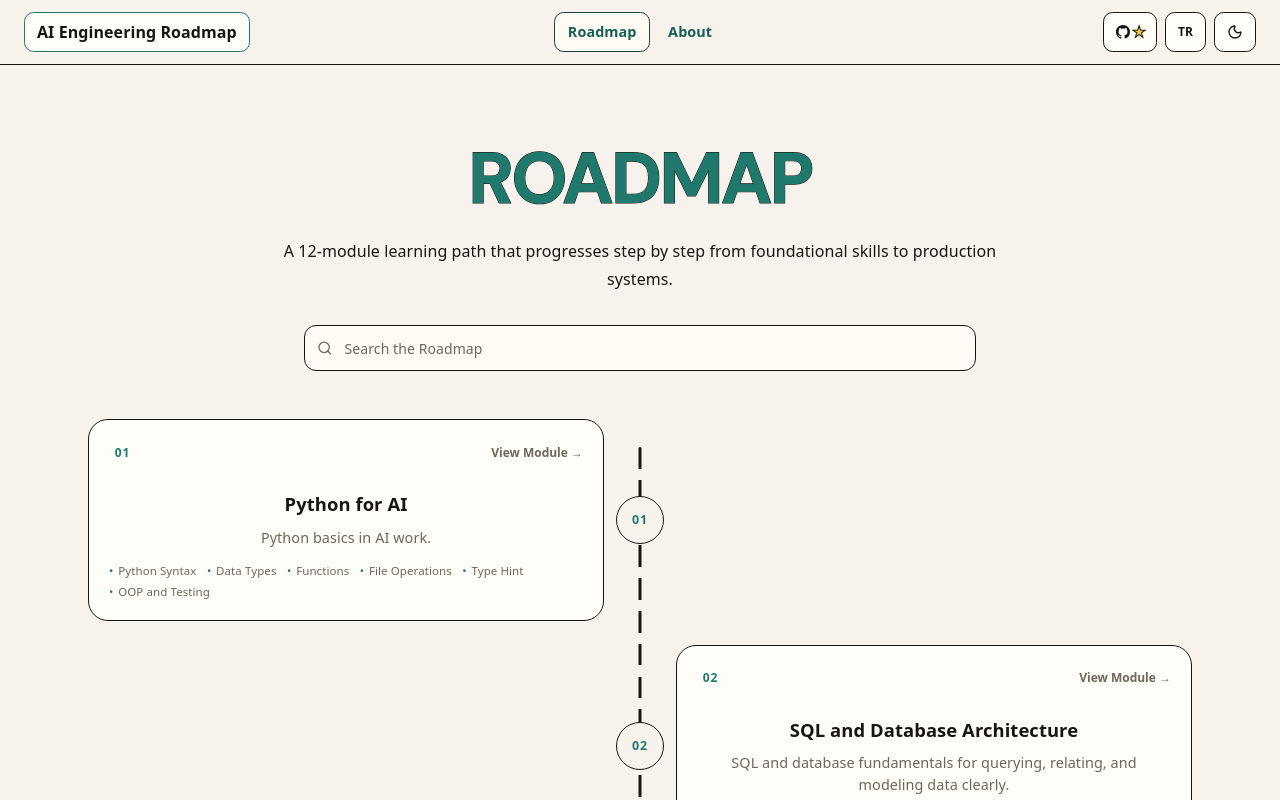
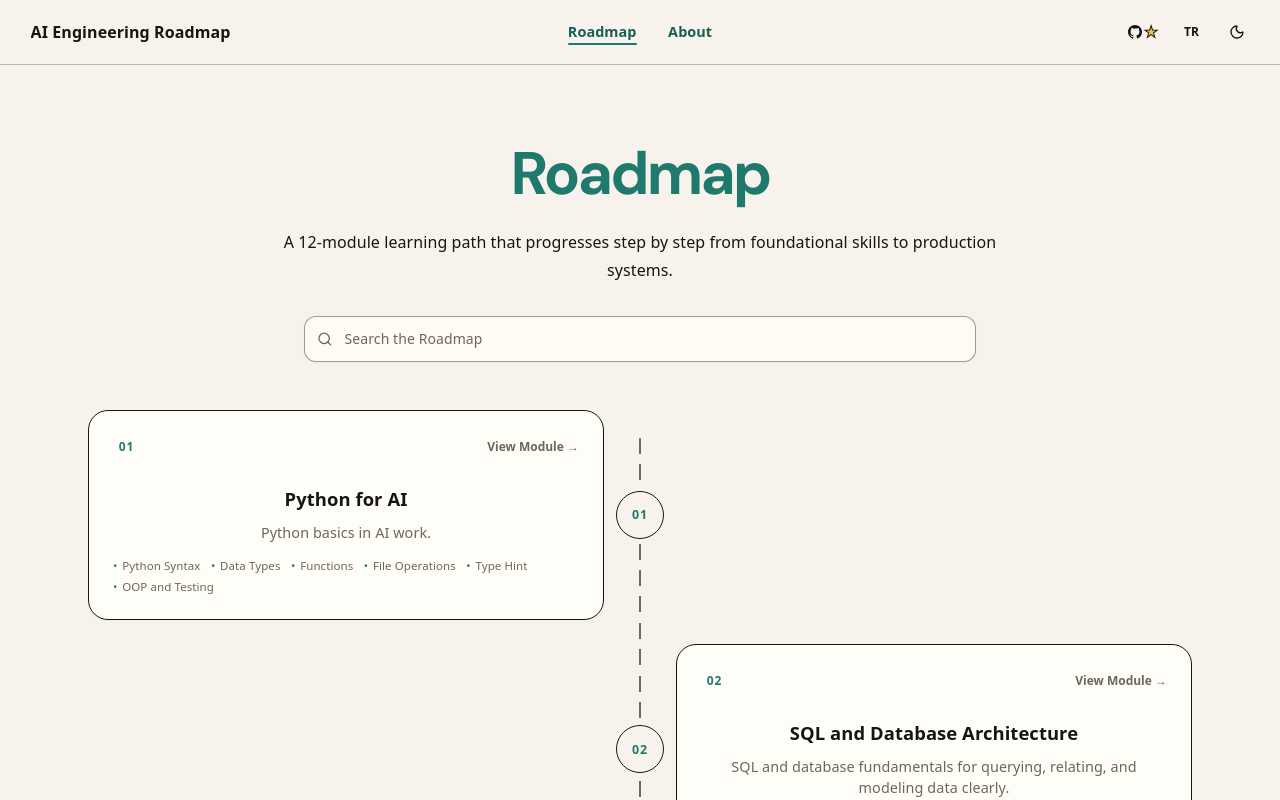
Before and after one commit to ahmetmelihcalis/ai-engineering-roadmap, a Next.js app: page /en/roadmap/ in a window 1280 px wide. Shown: the top 800 px of the page. Built offline with nearby package versions, Linux system fonts and the light colour scheme.

Commit message:
Frontend refinements

```diff
--- a/src/app/[lang]/roadmap/[slug]/page.tsx
+++ b/src/app/[lang]/roadmap/[slug]/page.tsx
@@ -154,7 +154,7 @@ export default async function RoadmapDetailPage({
         </div>
         <div className="mt-6 grid gap-3 sm:mt-8 md:grid-cols-2">
           {previous ? (
-            <Link className="btn-secondary justify-start" href={`/${lang}/roadmap/${previous.slug}/`}>
+            <Link className="btn-secondary detail-pagination-link justify-start" href={`/${lang}/roadmap/${previous.slug}/`}>
               <ArrowLeft className="h-4 w-4" />
               {t.common.previous}: {previous.title}
             </Link>
@@ -162,7 +162,7 @@ export default async function RoadmapDetailPage({
             <span />
           )}
           {next ? (
-            <Link className="btn-secondary justify-end" href={`/${lang}/roadmap/${next.slug}/`}>
+            <Link className="btn-secondary detail-pagination-link justify-end" href={`/${lang}/roadmap/${next.slug}/`}>
               {t.common.next}: {next.title}
               <ArrowRight className="h-4 w-4" />
             </Link>
@@ -170,7 +170,7 @@ export default async function RoadmapDetailPage({
         </div>
       </article>
       <aside className="hidden lg:block">
-        <div className="progress-side sticky top-24 rounded-2xl border-[1.5px] border-border bg-panel p-4">
+        <div className="progress-side sticky top-24 rounded-2xl bg-panel p-4">
           <p className="text-sm font-semibold text-accent-strong dark:text-accent">
             {lang === "tr" ? "İlerleme" : "Progress"}
           </p>
--- a/src/app/[lang]/roadmap/page.tsx
+++ b/src/app/[lang]/roadmap/page.tsx
@@ -65,12 +65,12 @@ export default async function RoadmapPage({ params }: { params: Promise<{ lang:
   const copy =
     lang === "tr"
       ? {
-          eyebrow: "YOL HARİTASI",
+          eyebrow: "Yol Haritası",
           description:
             "Temel becerilerden canlı sistemlere doğru, adım adım ilerleyen 12 modüllük öğrenme akışı.",
         }
       : {
-          eyebrow: "ROADMAP",
+          eyebrow: "Roadmap",
           description:
             "A 12-module learning path that progresses step by step from foundational skills to production systems.",
         };
@@ -78,10 +78,10 @@ export default async function RoadmapPage({ params }: { params: Promise<{ lang:
   return (
     <main className="mx-auto max-w-6xl px-4 py-8 sm:px-6 sm:py-12 md:py-20">
       <section className="text-center">
-        <h1 className="display-title roadmap-page-title text-4xl font-extrabold leading-[0.95] tracking-[-0.055em] text-accent sm:text-6xl md:text-7xl">
+        <h1 className="display-title roadmap-page-title text-4xl leading-[0.98] text-accent sm:text-5xl md:text-6xl">
           {copy.eyebrow}
         </h1>
-        <p className="mx-auto mt-5 max-w-3xl text-sm font-medium leading-6 text-foreground sm:mt-6 sm:text-base sm:leading-7">{copy.description}</p>
+        <p className="mx-auto mt-5 max-w-3xl text-sm leading-6 text-foreground sm:mt-6 sm:text-base sm:leading-7">{copy.description}</p>
         <div className="mx-auto mt-6 max-w-2xl sm:mt-8">
           <SearchBox items={modules} locale={lang} placeholder={t.common.search} />
         </div>
--- a/src/app/globals.css
+++ b/src/app/globals.css
@@ -72,6 +72,7 @@ body {
   color: var(--foreground);
   font-family: var(--font-sans);
   letter-spacing: 0.005em;
+  line-height: 1.55;
 }
 
 .reading-progress {
@@ -126,18 +127,17 @@ a {
   max-width: 100%;
   min-height: 2.5rem;
   align-items: center;
-  border: 1.5px solid var(--accent);
-  border-radius: var(--radius-sm);
-  background: var(--panel);
-  color: var(--foreground);
-  padding: 0 0.75rem;
+  border: 1px solid transparent;
+  border-radius: 0.45rem;
+  background: transparent;
+  color: var(--foreground);
+  padding: 0 0.35rem;
   transition: background-color 160ms ease, border-color 160ms ease, color 160ms ease;
 }
 
 .brand-link:hover {
-  border-color: var(--accent-strong);
-  background: var(--accent);
-  color: var(--panel);
+  background: color-mix(in srgb, var(--accent) 10%, transparent);
+  color: var(--accent-strong);
 }
 
 .btn-primary {
@@ -186,32 +186,31 @@ a {
 }
 
 .icon-button {
-  min-height: 2.5rem;
-  border: 1.5px solid var(--border);
-  background: var(--panel);
-  color: var(--foreground);
-  padding: 0 0.75rem;
+  width: 2.35rem;
+  min-height: 2.35rem;
+  border: 1px solid transparent;
+  background: transparent;
+  color: var(--foreground);
+  padding: 0;
 }
 
 .github-star-link {
   display: inline-flex;
-  width: 3.35rem;
-  min-height: 2.5rem;
+  width: 2.85rem;
+  min-height: 2.35rem;
   align-items: center;
   justify-content: center;
   gap: 0.26rem;
-  border: 1.5px solid var(--border);
-  border-radius: var(--radius-sm);
-  background: var(--panel);
+  border: 1px solid transparent;
+  border-radius: 0.45rem;
+  background: transparent;
   color: var(--foreground);
   transition: background-color 160ms ease, border-color 160ms ease, color 160ms ease, transform 160ms ease;
 }
 
 .github-star-link:hover {
-  border-color: color-mix(in srgb, var(--accent) 55%, var(--border));
-  background: var(--surface);
-  color: var(--foreground);
-  transform: translateY(-1px);
+  background: color-mix(in srgb, var(--accent) 10%, transparent);
+  color: var(--accent-strong);
 }
 
 .github-star-label {
@@ -247,6 +246,61 @@ a {
   display: inline-flex;
 }
 
+.site-header,
+.mobile-nav-panel,
+.site-footer {
+  border-color: color-mix(in srgb, var(--border) 28%, transparent);
+}
+
+.site-header .brand-link:hover,
+.site-header .github-star-link:hover,
+.site-header .icon-button:hover,
+.site-header .nav-link:hover {
+  border-color: transparent;
+  background: color-mix(in srgb, var(--accent) 10%, transparent);
+  color: var(--accent-strong);
+}
+
+.dark .site-header .brand-link:hover,
+.dark .site-header .github-star-link:hover,
+.dark .site-header .icon-button:hover,
+.dark .site-header .nav-link:hover {
+  background: color-mix(in srgb, var(--accent) 12%, transparent);
+  color: var(--accent);
+}
+
+.site-header .github-star-link:hover {
+  border-color: color-mix(in srgb, var(--accent) 55%, var(--border));
+  background: var(--surface);
+  color: var(--accent-strong);
+}
+
+.dark .site-header .github-star-link:hover {
+  border-color: color-mix(in srgb, var(--accent) 55%, var(--border));
+  background: color-mix(in srgb, var(--accent) 10%, var(--surface));
+  color: var(--accent);
+}
+
+.mobile-github-star-link {
+  display: inline-flex;
+  width: 100%;
+  align-items: center;
+  justify-content: center;
+  gap: 0.26rem;
+  border: 1px solid color-mix(in srgb, var(--border) 28%, transparent);
+  border-radius: var(--radius-sm);
+  background: var(--panel);
+  color: var(--foreground);
+  padding: 0.9rem 1rem;
+  font-size: 0.95rem;
+  font-weight: 750;
+}
+
+.mobile-github-star-link:hover {
+  border-color: color-mix(in srgb, var(--accent) 55%, var(--border));
+  background: var(--surface);
+}
+
 @media (min-width: 1024px) {
   .mobile-menu-button {
     display: none;
@@ -270,17 +324,27 @@ a {
 }
 
 .nav-link {
+  position: relative;
   min-height: 2.5rem;
-  border: 1.5px solid transparent;
+  border: 1px solid transparent;
   color: var(--accent-strong);
   padding: 0 0.8rem;
   font-size: 0.9rem;
 }
 
 .nav-link-active {
-  border-color: color-mix(in srgb, var(--accent) 45%, var(--border));
-  background: var(--surface);
   color: var(--accent-strong);
+}
+
+.nav-link-active::after {
+  position: absolute;
+  right: 0.8rem;
+  bottom: 0.35rem;
+  left: 0.8rem;
+  height: 2px;
+  border-radius: 999px;
+  background: var(--accent);
+  content: "";
 }
 
 .dark .nav-link,
@@ -312,16 +376,16 @@ a {
 
 .roadmap-page-title {
   font-family: var(--font-dm-sans), var(--font-source-sans), system-ui, sans-serif;
-  font-weight: 750;
-  -webkit-text-stroke: 1px #171512;
-  paint-order: stroke fill;
+  font-weight: 700;
+  letter-spacing: -0.045em;
+  text-wrap: balance;
 }
 
 .module-count-compact {
   flex: 0 0 auto;
-  border: 1.5px solid var(--border);
+  border: 1px solid color-mix(in srgb, var(--border) 28%, transparent);
   border-radius: 999px;
-  background: var(--panel);
+  background: color-mix(in srgb, var(--accent) 7%, var(--panel));
   color: var(--accent-strong);
   padding: 0.38rem 0.7rem;
   font-size: 0.72rem;
@@ -393,9 +457,13 @@ a {
   top: 1.75rem;
   bottom: 1.75rem;
   left: 50%;
-  width: 3px;
+  width: 2px;
   border-radius: 999px;
-  background: repeating-linear-gradient(to bottom, var(--border) 0 1.35rem, transparent 1.35rem 2.05rem);
+  background: repeating-linear-gradient(
+    to bottom,
+    color-mix(in srgb, var(--border) 62%, transparent) 0 1rem,
+    transparent 1rem 1.65rem
+  );
   transform: translateX(-50%);
   content: "";
 }
@@ -415,7 +483,7 @@ a {
   top: calc(50% + 1.5rem);
   left: 50%;
   z-index: 0;
-  width: 3px;
+  width: 2px;
   height: 2.1rem;
   border-radius: 999px;
   background: transparent;
@@ -434,7 +502,8 @@ a {
   border: 1.5px solid var(--border);
   border-radius: var(--radius-lg);
   background: var(--panel);
-  padding: 1.25rem;
+  padding: 1.5rem;
+  box-shadow: 0 1px 2px rgb(23 21 18 / 4%);
   transition: border-color 180ms ease, background-color 180ms ease, box-shadow 180ms ease, transform 180ms ease;
 }
 
@@ -527,8 +596,8 @@ a {
   .roadmap-route-card:hover {
     border-color: var(--accent);
     background: var(--surface);
-    box-shadow: 0 14px 28px color-mix(in srgb, var(--accent) 16%, transparent);
-    transform: translateY(-5px);
+    box-shadow: 0 12px 24px color-mix(in srgb, var(--accent) 12%, transparent);
+    transform: translateY(-3px);
   }
 
   .roadmap-route-card:hover .roadmap-route-card-accent {
@@ -598,6 +667,46 @@ a {
   content: "•";
 }
 
+.roadmap-module-card {
+  border: 1px solid color-mix(in srgb, var(--border) 30%, transparent);
+  border-radius: var(--radius-md);
+  background: var(--panel);
+  padding: 1.5rem;
+  box-shadow: 0 1px 2px rgb(23 21 18 / 4%);
+  transition: border-color 180ms ease, background-color 180ms ease, box-shadow 180ms ease, transform 180ms ease;
+}
+
+@media (hover: hover) and (pointer: fine) {
+  .roadmap-module-card:hover {
+    border-color: color-mix(in srgb, var(--accent) 65%, var(--border));
+    background: var(--surface);
+    box-shadow: 0 10px 20px color-mix(in srgb, var(--accent) 10%, transparent);
+    transform: translateY(-2px);
+  }
+}
+
+.footer-links {
+  display: flex;
+  flex-direction: column;
+  align-items: center;
+  gap: 0.6rem;
+  font-weight: 600;
+}
+
+.footer-column-label {
+  margin-bottom: 0.15rem;
+  color: var(--accent-strong);
+  font-size: 0.72rem;
+  font-weight: 800;
+  letter-spacing: 0.12em;
+}
+
+@media (min-width: 768px) {
+  .footer-links {
+    align-items: flex-start;
+  }
+}
+
 .curriculum-row:hover .curriculum-open {
   color: var(--accent-strong);
 }
@@ -607,6 +716,46 @@ a {
   background: color-mix(in srgb, var(--accent) 24%, transparent);
   color: var(--foreground);
   padding: 0 0.08em;
+}
+
+.search-results-panel {
+  border: 1px solid color-mix(in srgb, var(--border) 28%, transparent);
+  box-shadow: 0 12px 24px rgb(23 21 18 / 10%);
+}
+
+.search-box-field {
+  border: 1px solid color-mix(in srgb, var(--border) 42%, transparent);
+  box-shadow: 0 1px 2px rgb(23 21 18 / 3%);
+  transition: border-color 160ms ease, box-shadow 160ms ease;
+}
+
+.search-box-field:focus-within {
+  border-color: var(--accent);
+  box-shadow: 0 0 0 3px color-mix(in srgb, var(--accent) 12%, transparent);
+}
+
+.search-result-item {
+  border-color: color-mix(in srgb, var(--border) 16%, transparent);
+}
+
+.dark .search-results-panel {
+  box-shadow: 0 12px 24px rgb(0 0 0 / 28%);
+}
+
+.sidebar-panel,
+.progress-side {
+  border: 1px solid color-mix(in srgb, var(--border) 28%, transparent);
+  box-shadow: 0 1px 2px rgb(23 21 18 / 4%);
+}
+
+.sidebar-panel > div,
+.progress-side > div {
+  border-color: color-mix(in srgb, var(--border) 18%, transparent);
+}
+
+.dark .sidebar-panel,
+.dark .progress-side {
+  box-shadow: 0 1px 2px rgb(0 0 0 / 18%);
 }
 
 .sidebar-link {
@@ -716,18 +865,22 @@ a {
 }
 
 .mobile-nav-link {
-  border: 1.5px solid var(--border);
+  display: flex;
+  align-items: center;
+  justify-content: center;
+  border: 1px solid color-mix(in srgb, var(--border) 28%, transparent);
   background: var(--panel);
   border-radius: var(--radius-sm);
   color: var(--foreground);
   padding: 0.9rem 1rem;
   font-size: 0.95rem;
   font-weight: 750;
+  text-align: center;
 }
 
 .mobile-nav-link-active {
-  border-color: var(--border);
-  background: var(--panel);
+  border-color: color-mix(in srgb, var(--accent) 45%, transparent);
+  background: color-mix(in srgb, var(--accent) 8%, var(--panel));
   color: var(--foreground);
 }
 
@@ -789,6 +942,17 @@ a {
   text-align: center;
   font-size: 0.82rem;
   line-height: 1.25;
+}
+
+.detail-pagination-link {
+  border-width: 1px;
+  border-color: color-mix(in srgb, var(--border) 34%, transparent);
+  box-shadow: 0 1px 2px rgb(23 21 18 / 3%);
+}
+
+.detail-pagination-link:hover {
+  border-color: color-mix(in srgb, var(--accent) 62%, var(--border));
+  box-shadow: 0 6px 14px color-mix(in srgb, var(--accent) 8%, transparent);
 }
 
 .progress-tracker-completed {
--- a/src/components/layout/Footer.tsx
+++ b/src/components/layout/Footer.tsx
@@ -5,24 +5,44 @@ import type { Locale } from "@/types";
 
 export function Footer({ locale }: { locale: Locale }) {
   const t = dictionaries[locale];
+  const copy = locale === "tr"
+    ? {
+        description: "Yapay zeka mühendisi olma yolunda tuttuğum notlar ve faydalı bulduğum kaynaklar.",
+        notes: "'in Yapay Zeka Mühendisliği Notları",
+        navigation: "GEZİNME",
+        resources: "KAYNAK KOD",
+        copyright: "OPEN SOURCE",
+      }
+    : {
+        description: "Notes and useful resources from my journey to becoming an AI engineer.",
+        notes: "'s AI Engineering Notes",
+        navigation: "NAVIGATION",
+        resources: "SOURCE CODE",
+        copyright: "OPEN SOURCE",
+      };
 
   return (
-    <footer className="border-t-[1.5px] border-border bg-surface dark:bg-background">
-      <div className="mx-auto flex max-w-7xl flex-col items-center gap-5 px-4 py-7 text-center text-sm text-muted sm:px-6 md:flex-row md:items-center md:justify-between md:text-left">
-        <div className="whitespace-nowrap">
-          <a className="font-semibold text-foreground hover:text-accent" href="https://melihcalis.dev" target="_blank" rel="noreferrer">melihcalis.dev</a>{locale === "tr" ? "'in" : "'s"}
-          <span className="ml-1 text-xs text-muted sm:text-sm">
-            {locale === "tr" ? "Yapay Zeka Mühendisliği Notları" : "AI Engineering Notes"}
-          </span>
+    <footer className="site-footer border-t bg-surface dark:bg-background">
+      <div className="mx-auto grid max-w-7xl gap-8 px-4 py-9 text-center text-sm sm:px-6 md:grid-cols-[minmax(0,1.5fr)_auto_auto] md:gap-x-14 md:text-left">
+        <div className="max-w-sm">
+          <p className="text-foreground">
+            <a className="font-semibold hover:text-accent" href="https://melihcalis.dev" target="_blank" rel="noreferrer">melihcalis.dev</a>{copy.notes}
+          </p>
+          <p className="mt-2 leading-6 text-muted">{copy.description}</p>
         </div>
-        <nav aria-label={locale === "tr" ? "Alt navigasyon" : "Footer navigation"} className="flex flex-wrap items-center justify-center gap-x-5 gap-y-2 font-semibold md:justify-end">
+        <nav aria-label={locale === "tr" ? "Alt navigasyon" : "Footer navigation"} className="footer-links">
+          <p className="footer-column-label">{copy.navigation}</p>
           <Link href={`/${locale}/roadmap/`}>{locale === "tr" ? "Yol Haritası" : t.nav.roadmap}</Link>
           <Link href={`/${locale}/about/`}>{t.nav.about}</Link>
-          <a className="inline-flex items-center gap-1.5" href="https://github.com/ahmetmelihcalis/ai-engineering-roadmap" target="_blank" rel="noreferrer">
+        </nav>
+        <div className="footer-links">
+          <p className="footer-column-label">{copy.resources}</p>
+          <a className="inline-flex items-center justify-center gap-1.5 md:justify-start" href="https://github.com/ahmetmelihcalis/ai-engineering-roadmap" target="_blank" rel="noreferrer">
             <GitHubIcon className="h-4 w-4" />
             GitHub
           </a>
-        </nav>
+          <p className="pt-2 text-xs leading-5 text-muted">&copy; 2026 · {copy.copyright}</p>
+        </div>
       </div>
     </footer>
   );
--- a/src/components/layout/Navbar.tsx
+++ b/src/components/layout/Navbar.tsx
@@ -26,7 +26,7 @@ export function Navbar({ locale }: { locale: Locale }) {
   }
 
   return (
-    <header className="sticky top-0 z-50 border-b-[1.5px] border-border bg-background/92 backdrop-blur">
+    <header className="site-header sticky top-0 z-50 border-b bg-background/92 backdrop-blur">
       <div className="site-header-inner relative mx-auto flex h-14 max-w-7xl items-center justify-between px-4 sm:h-16 sm:px-6">
         <Link className="brand-link min-w-0 text-sm font-semibold sm:text-base" href={`/${locale}/`} onClick={() => setOpen(false)}>
           <span className="block truncate">AI Engineering Roadmap</span>
@@ -69,7 +69,7 @@ export function Navbar({ locale }: { locale: Locale }) {
         </div>
       </div>
       {open ? (
-        <div className="border-t-[1.5px] border-border bg-background lg:hidden">
+        <div className="mobile-nav-panel border-t bg-background lg:hidden">
           <nav className="mx-auto grid max-w-7xl gap-2 px-4 py-4">
             {items.map((item) => (
               <Link
@@ -82,6 +82,16 @@ export function Navbar({ locale }: { locale: Locale }) {
                 {item.label}
               </Link>
             ))}
+            <a
+              aria-label="Star on GitHub"
+              className="mobile-github-star-link"
+              href="https://github.com/ahmetmelihcalis/ai-engineering-roadmap"
+              rel="noreferrer"
+              target="_blank"
+            >
+              <GitHubIcon className="h-4 w-4" />
+              <span aria-hidden="true" className="github-star-emoji">★</span>
+            </a>
           </nav>
         </div>
       ) : null}
--- a/src/components/layout/Sidebar.tsx
+++ b/src/components/layout/Sidebar.tsx
@@ -34,7 +34,7 @@ export function Sidebar({ label, sections }: { label: string; sections: string[]
 
   return (
     <aside className="hidden lg:block">
-      <div className="sticky top-24 max-h-[calc(100vh-7rem)] overflow-y-auto rounded-2xl border-[1.5px] border-border bg-panel p-4">
+      <div className="sidebar-panel sticky top-24 max-h-[calc(100vh-7rem)] overflow-y-auto rounded-2xl bg-panel p-4">
         <div className="mb-4 border-b border-border pb-3">
           <p className="text-sm font-semibold text-accent-strong dark:text-accent">
             {label}
--- a/src/components/roadmap/ProgressTracker.tsx
+++ b/src/components/roadmap/ProgressTracker.tsx
@@ -1,7 +1,7 @@
 "use client";
 
 import { CheckCircle2, Circle } from "lucide-react";
-import { useState } from "react";
+import { useCallback, useSyncExternalStore } from "react";
 import { Locale } from "@/types";
 import { progressChangedEvent, progressKey } from "@/lib/progress";
 
@@ -16,16 +16,23 @@ export function ProgressTracker({
   completedLabel: string;
   markCompleteLabel: string;
 }) {
-  const [completed, setCompleted] = useState(() => {
-    if (typeof window === "undefined") {
-      return false;
-    }
+  const subscribe = useCallback((onStoreChange: () => void) => {
+    window.addEventListener(progressChangedEvent, onStoreChange);
+    window.addEventListener("storage", onStoreChange);
+    return () => {
+      window.removeEventListener(progressChangedEvent, onStoreChange);
+      window.removeEventListener("storage", onStoreChange);
+    };
+  }, []);
+
+  const getSnapshot = useCallback(() => {
     return window.localStorage.getItem(progressKey(locale, slug)) === "complete";
-  });
+  }, [locale, slug]);
+
+  const completed = useSyncExternalStore(subscribe, getSnapshot, () => false);
 
   function toggle() {
     const nextValue = !completed;
-    setCompleted(nextValue);
     if (nextValue) {
       window.localStorage.setItem(progressKey(locale, slug), "complete");
     } else {
--- a/src/components/roadmap/RoadmapCard.tsx
+++ b/src/components/roadmap/RoadmapCard.tsx
@@ -34,7 +34,7 @@ export function RoadmapCard({
 
   return (
     <Link
-      className="group flex min-h-[210px] flex-col rounded-xl border-[1.5px] border-border bg-transparent p-5 transition-colors hover:border-accent hover:bg-surface"
+      className="roadmap-module-card group flex min-h-[210px] flex-col"
       href={`/${locale}/roadmap/${module.slug}/`}
     >
       <div className="flex items-start justify-between gap-4">
--- a/src/components/ui/SearchBox.tsx
+++ b/src/components/ui/SearchBox.tsx
@@ -53,7 +53,7 @@ export function SearchBox({
 
   return (
     <div className="relative w-full">
-      <div className="flex items-center rounded-xl border-[1.5px] border-border bg-surface px-3">
+      <div className="search-box-field flex items-center rounded-xl bg-surface px-3">
         <Search className="h-4 w-4 text-muted" />
         <input
           className="h-11 w-full bg-transparent px-3 text-sm outline-none placeholder:text-muted"
@@ -63,12 +63,12 @@ export function SearchBox({
         />
       </div>
       {hasQuery ? (
-        <div className="absolute left-0 right-0 top-12 z-40 rounded-xl border-[1.5px] border-border bg-panel p-2 shadow-lg">
+        <div className="search-results-panel absolute left-0 right-0 top-12 z-40 rounded-xl bg-panel p-2">
           <p className="px-3 pb-2 pt-1 text-xs font-semibold text-accent">{resultLabel}</p>
           {results.length > 0 ? (
             results.map((item) => (
               <Link
-                className="block border-b border-border px-3 py-3 last:border-b-0 hover:bg-surface"
+                className="search-result-item block border-b px-3 py-3 last:border-b-0 hover:bg-surface"
                 href={`/${locale}/roadmap/${item.slug}/`}
                 key={item.slug}
                 onClick={() => setQuery("")}
```
